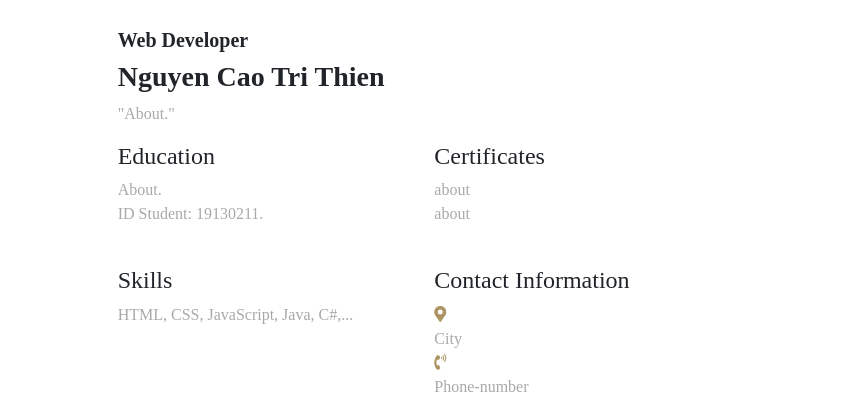
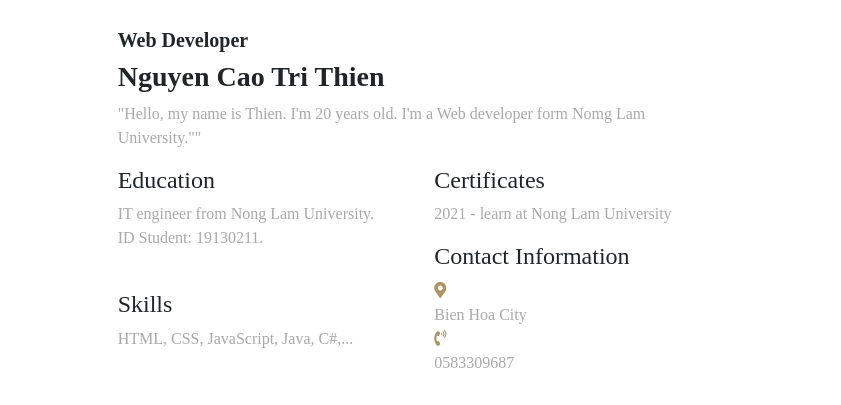
Before and after one commit to thahn0402/WebNhom, a plain HTML site: page profileThien.html in a window 1280 px wide. Shown: the part 502-907 px from the top of the page, 439-1280 px from the left. Drawn offline with nearby package versions, Linux system fonts and the light colour scheme.

Commit message:
Update profileThien.html

```diff
--- a/profileThien.html
+++ b/profileThien.html
@@ -86,13 +86,13 @@
             <div>
                 <h5 class="bold">Web Developer</h5>
                 <h3 class="bolder">Nguyen Cao Tri Thien</h3>
-                <p class="dark-gray">"About."</p>
+                <p class="dark-gray">"Hello, my name is Thien. I'm 20 years old. I'm a Web developer form Nomg Lam University.""</p>
             </div>
             <div>
                 <div class="row">
                     <div class="col-sm-6">
                         <h4>Education</h4>
-                        <p class="dark-gray">About.<br>
+                        <p class="dark-gray">IT engineer from Nong Lam University.<br>
                             ID Student: 19130211.</p>
                         </br>
                         <h4>Skills</h4>
@@ -100,17 +100,15 @@
                     </div>
                     <div class="col-sm-6">
                         <h4>Certificates</h4>
-                        <p class="dark-gray">about<br>
-                            about</p>
-                        </br>
+                        <p class="dark-gray">2021 - learn at Nong Lam University</p>
                         <h4>Contact Information</h4>
                         <div class="row">
                             <div class="col-sm-1"><i class="fas fa-map-marker-alt" style="color: #ad9463"></i></div>
-                            <div class="col-sm-11 dark-gray">City</div>
+                            <div class="col-sm-11 dark-gray">Bien Hoa City</div>
                         </div>
                         <div class="row">
                             <div class="col-sm-1"><i class="fas fa-phone-volume" style="color: #ad9463"></i></div>
-                            <div class="col-sm-11 dark-gray">Phone-number</div>
+                            <div class="col-sm-11 dark-gray">0583309687</div>
                         </div>
                     </div>
                 </div>
```
